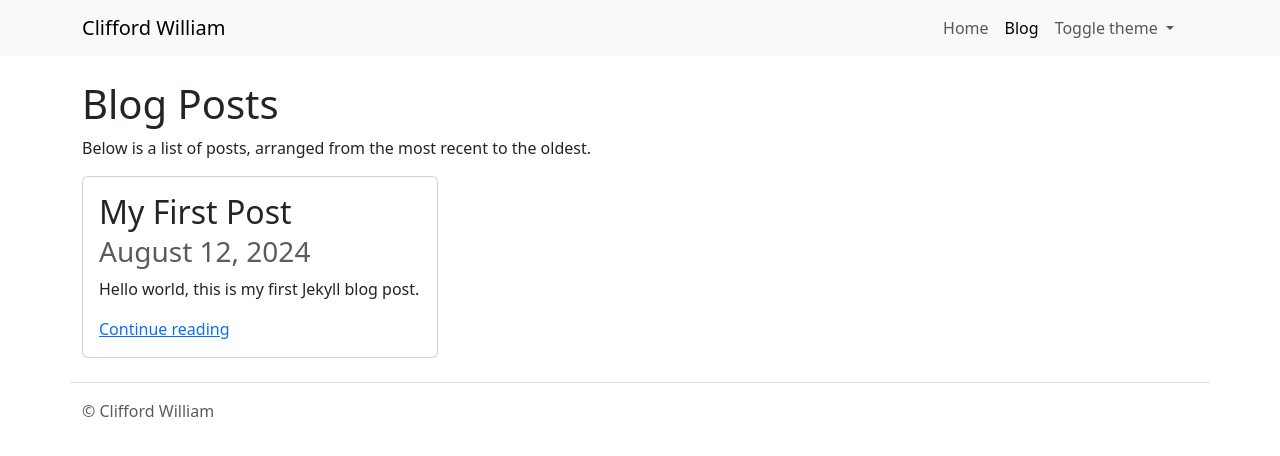
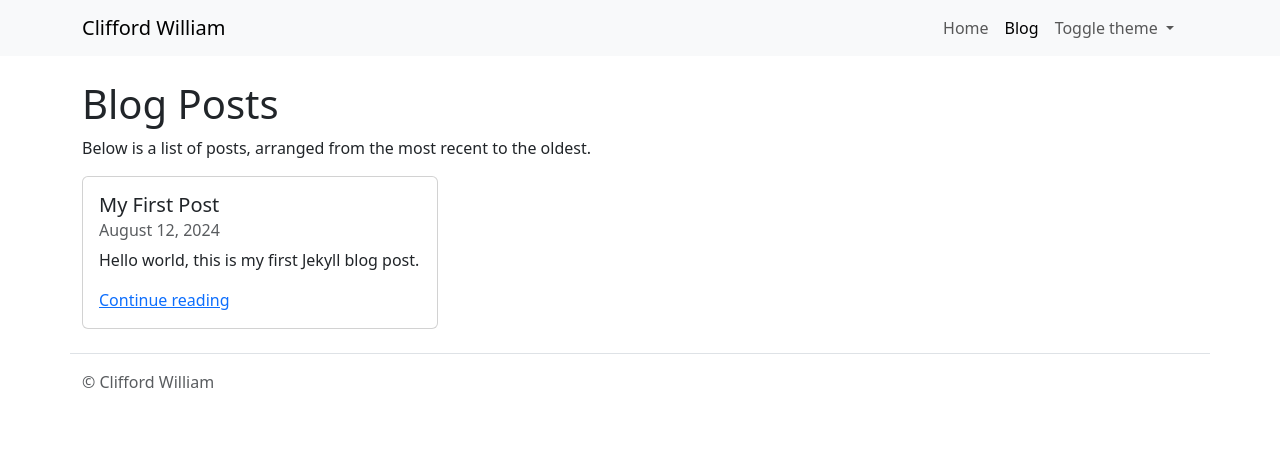
Before and after one commit to cliffordwilliam/my_archive, a Jekyll site: the page built from blog.md, in a window 1280 px wide. Shown: the top 456 px of the page. Built offline with Jekyll 4.4.1, drawn with Linux system fonts in a browser that asks for light colours.

Commit message:
edit card text size

```diff
--- a/blog.md
+++ b/blog.md
@@ -9,8 +9,8 @@ Below is a list of posts, arranged from the most recent to the oldest.
     <div class="col">
       <div class="card h-100">
         <div class="card-body">
-          <h2 class="card-title">{{ post.title }}</h2>
-          <h3 class="card-subtitle mb-2 text-body-secondary">{{ post.date | date: "%B %d, %Y" }}</h3>
+          <h2 class="h5 card-title">{{ post.title }}</h2>
+          <h3 class="h6 card-subtitle mb-2 text-body-secondary">{{ post.date | date: "%B %d, %Y" }}</h3>
           <p class="card-text">{{ post.excerpt | strip_html }}</p>
           <a href="{{ post.url | relative_url }}" class="card-link stretched-link">Continue reading</a>
         </div>
```
